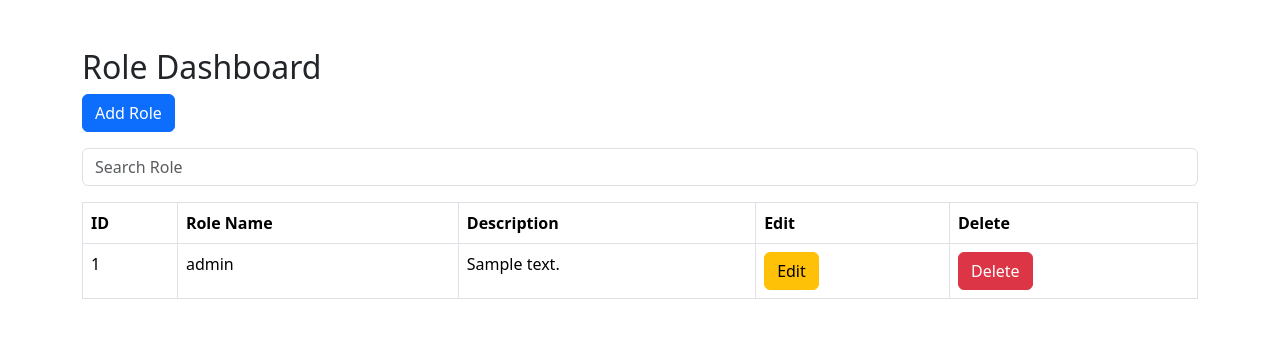
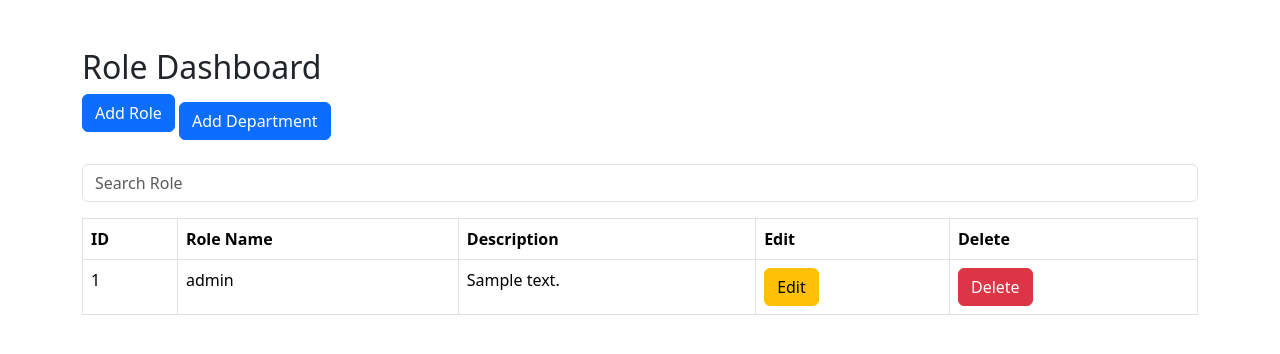
Before and after one commit to ShirkeParth/HRM, a Django app: page /roles/ in a window 1280 px wide. Shown: the top 354 px of the page. Run offline with Django 5.2, Linux system fonts and the light colour scheme; tables that the repository leaves empty hold one stand-in row (values such as "Sample post").

Commit message:
update project

```diff
--- a/templates/Role/dashboard.html
+++ b/templates/Role/dashboard.html
@@ -9,10 +9,15 @@
 <div class="container mt-5">
 
     <h2>Role Dashboard</h2>
-
+<div class="mb-3">
     <a href="{% url 'create_role' %}" class="btn btn-primary mb-3">
         Add Role
     </a>
+    <a href="{% url 'create_department' %}" class="btn btn-primary">
+        Add Department
+    </a>
+</div>
+
 
     <form method="GET" class="mb-3">
         <input type="text" name="search" placeholder="Search Role" class="form-control">
```
